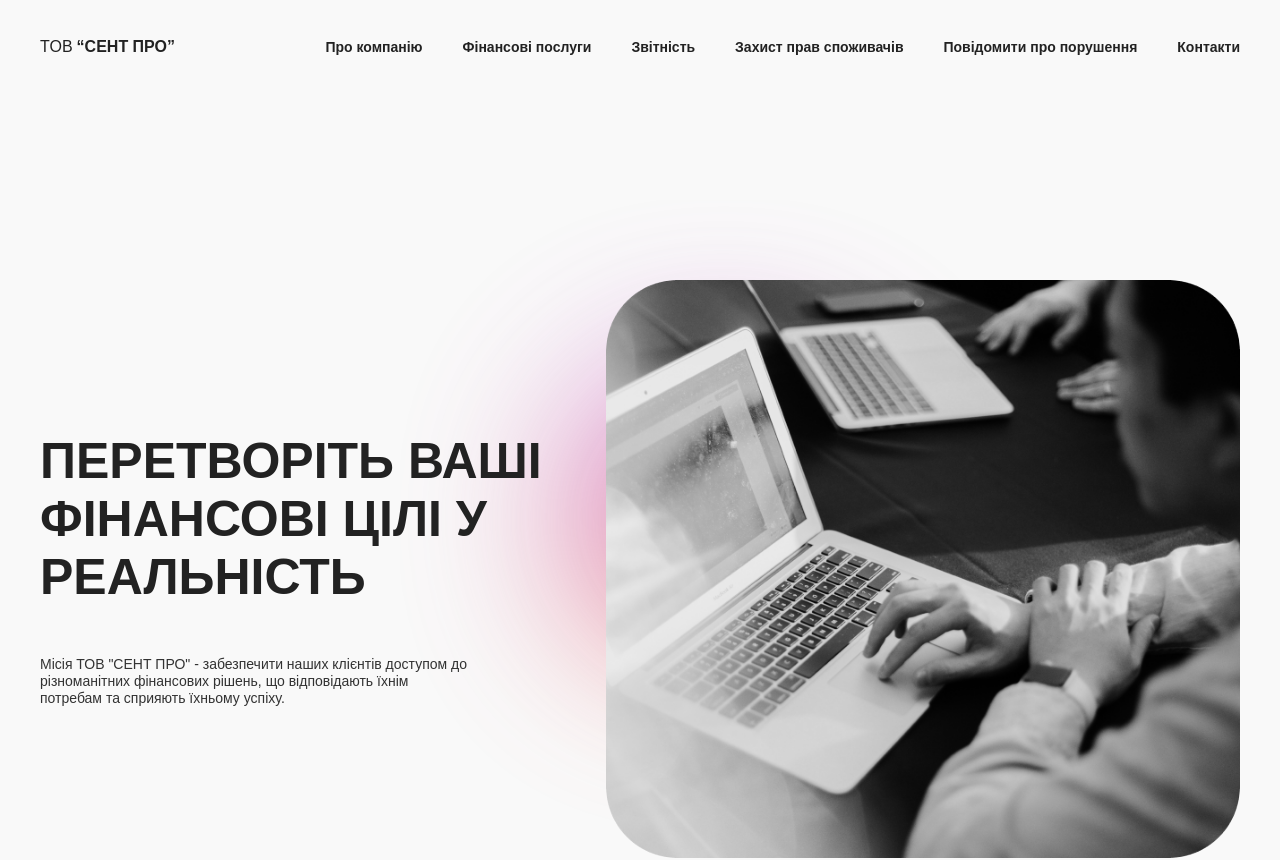
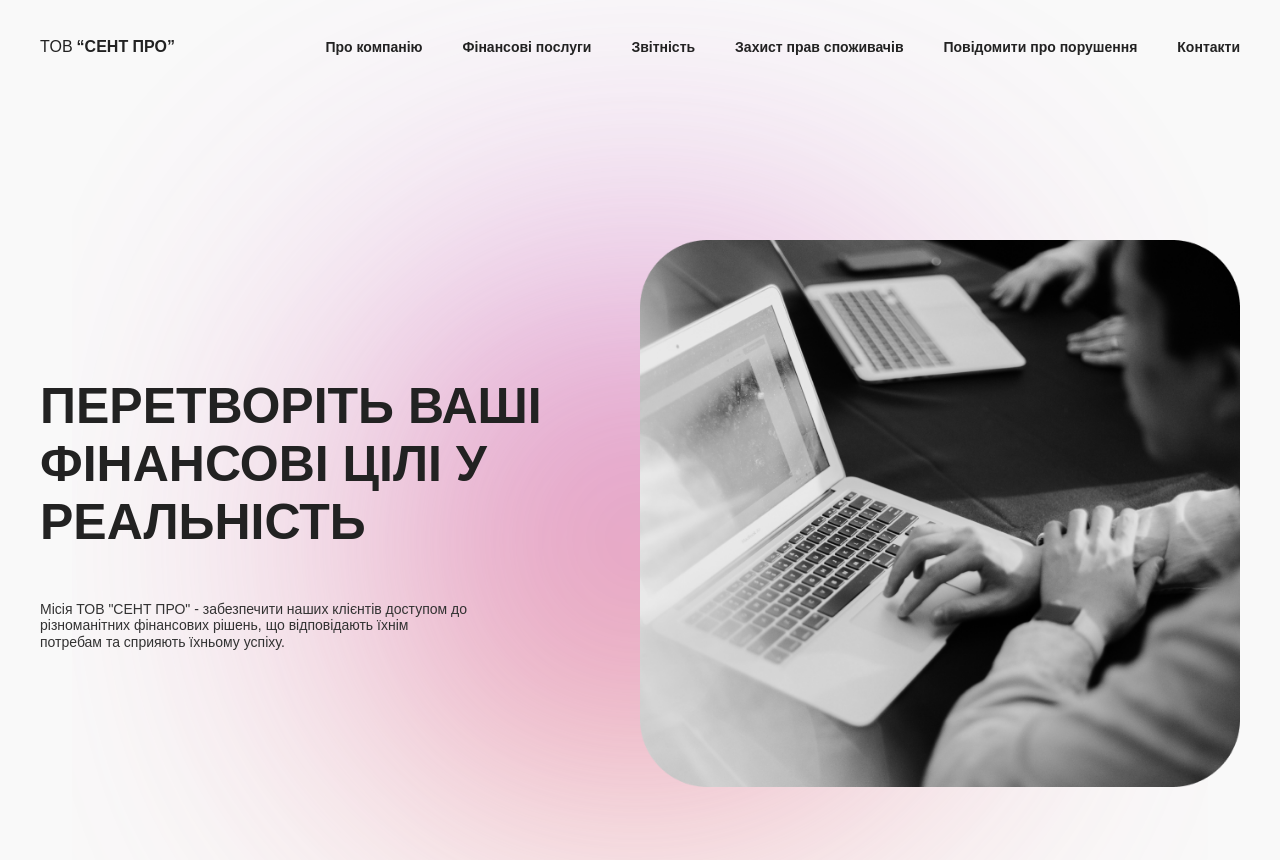
Before and after one commit to purr-purr/litefinance.com.ua, a Next.js app: page / in a window 1280 px wide. Shown: the top 860 px of the page. Built offline with nearby package versions, Linux system fonts and the light colour scheme.

Commit message:
fix: intro-component styled

```diff
--- a/src/modules/home/components/Intro/Intro.module.scss
+++ b/src/modules/home/components/Intro/Intro.module.scss
@@ -1,6 +1,6 @@
 .container {
 	@include flex(center, space-between, 29px);
-	padding-block: 200px 200px;
+	padding-block: 160px 200px;
 
 	@include media($mobile-bp) {
 		align-items: center;
@@ -45,38 +45,28 @@
 
 .poster {
 	border-radius: 70px;
-	overflow: hidden;
 	z-index: 1;
 
-	@include pseudo(before, false) {
+	@include pseudo(before, true) {
 		background: url('../../assets/blur.svg') no-repeat;
-		background-size: 50%;
-		background-position-x: 400px;
-		background-position-y: 200px;
-		content: '';
-		width: 100%;
-		height: 100%;
-		left: 0;
-		top: 0;
+		width: 1136px;
+		height: 1114px;
+		right: calc(100% - 1136px / 2);
+		top: -260px;
 		z-index: -1;
 
-		@include media($laptop-bp) {
-			background-position-x: 250px;
-		}
-
 		@include media($mobile-bp) {
-			background-position: center 90px;
-			background-size: 80%;
+			right: calc(50% - 1600px / 2);
+			background-size: 60%;
 		}
 	}
 
-	@include media($laptop-bp) {
+	@include media($mobile-bp, min) {
 		max-width: 50%;
 	}
 
 	@include media($mobile-bp) {
 		border-radius: 40px;
-		max-width: unset;
 	}
 
 	img {
--- a/src/modules/layout/components/Header/Header.module.scss
+++ b/src/modules/layout/components/Header/Header.module.scss
@@ -18,7 +18,13 @@
 		bottom: 0;
 		width: 100vw;
 		height: 100%;
+		background-color: transparent;
+		z-index: -1;
+		transition: background-color .2s ease-in-out;
+	}
+
+	&.active:after {
 		background-color: var(--main-bg);
-		z-index: -1;
+		transition: background-color .2s ease-in-out;
 	}
 }
--- a/src/modules/layout/components/Header/index.tsx
+++ b/src/modules/layout/components/Header/index.tsx
@@ -8,12 +8,26 @@ import {useMediaQuery} from '@modules/common/hooks';
 import {LAPTOP_BREAKPOINT} from '@utils/const';
 
 import s from './Header.module.scss';
+import {useEffect, useState} from "react";
+import cn from "classnames";
 
 const Header = () => {
 	const isLaptop = useMediaQuery(LAPTOP_BREAKPOINT);
+	const [scrollTop, setScrollTop] = useState<number>(0);
+
+	useEffect(() => {
+		const handleScroll = () => {
+			setScrollTop(window.scrollY);
+		};
+		window.addEventListener('scroll', handleScroll);
+
+		return () => {
+			window.removeEventListener('scroll', handleScroll);
+		};
+	}, []);
 
 	return (
-		<header className={s.container}>
+		<header className={cn(s.container, scrollTop > 100 && s.active)}>
 			<Logo/>
 
 			<HeaderContextWrapper>
--- a/src/modules/layout/components/Layout/Layout.module.scss
+++ b/src/modules/layout/components/Layout/Layout.module.scss
@@ -7,5 +7,6 @@
 
 	@include media($mobile-bp) {
 		padding-inline: 20px;
+		overflow-x: hidden;
 	}
 }
```
